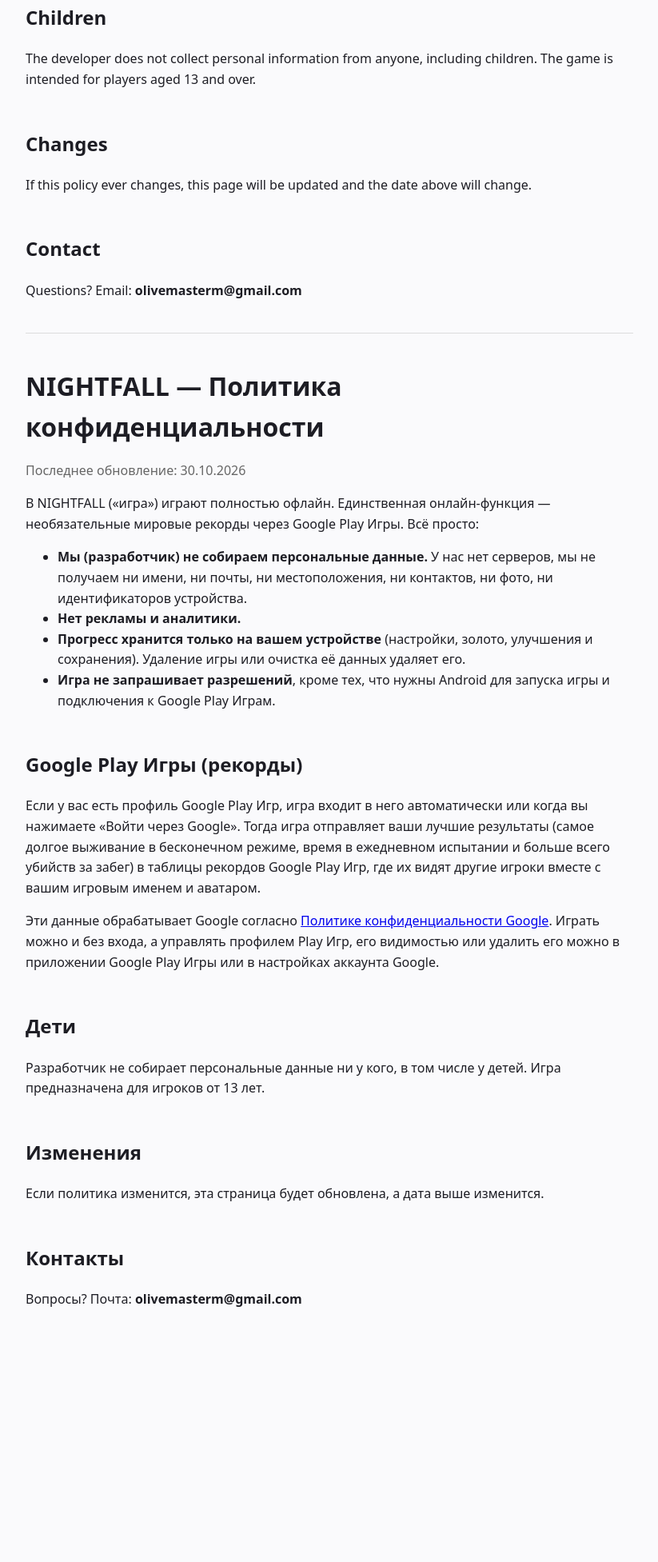
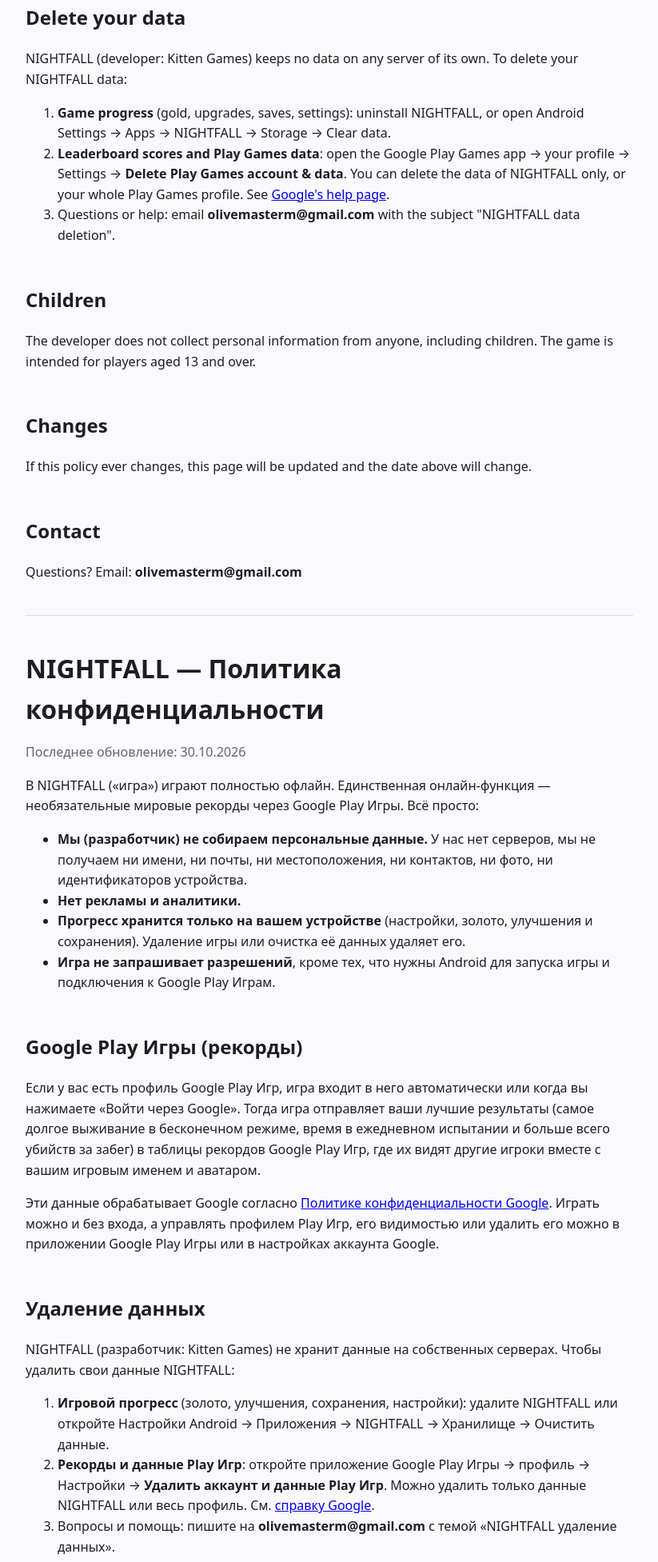
Before and after one commit to LyllKytten/nightfall-privacy, a plain HTML site: page index.html in a window 1280 px wide. Shown: the part 747-2700 px from the top of the page at 80% size, without its empty margins (228-1051 px from the left). Before the commit the page ends 2425 px from the top, so only its background shows below. Drawn offline with Linux system fonts and the light colour scheme.

Commit message:
Add data deletion instructions

```diff
--- a/index.html
+++ b/index.html
@@ -27,6 +27,14 @@
 <p>If you have a Google Play Games profile, the game signs in to it automatically, or when you tap "Sign in with Google". Then the game sends your best results (longest endless survival, daily challenge time and most kills in one run) to Google Play Games leaderboards, where other players can see them together with your Play Games gamer name and avatar.</p>
 <p>This data is handled by Google under the <a href="https://policies.google.com/privacy">Google Privacy Policy</a>. You can play without signing in, and you can manage or delete your Play Games profile and its visibility in the Google Play Games app or your Google account settings.</p>
 
+<h2 id="delete">Delete your data</h2>
+<p>NIGHTFALL (developer: Kitten Games) keeps no data on any server of its own. To delete your NIGHTFALL data:</p>
+<ol>
+  <li><b>Game progress</b> (gold, upgrades, saves, settings): uninstall NIGHTFALL, or open Android Settings → Apps → NIGHTFALL → Storage → Clear data.</li>
+  <li><b>Leaderboard scores and Play Games data</b>: open the Google Play Games app → your profile → Settings → <b>Delete Play Games account &amp; data</b>. You can delete the data of NIGHTFALL only, or your whole Play Games profile. See <a href="https://support.google.com/googleplay/answer/3129346">Google's help page</a>.</li>
+  <li>Questions or help: email <b>olivemasterm@gmail.com</b> with the subject "NIGHTFALL data deletion".</li>
+</ol>
+
 <h2>Children</h2>
 <p>The developer does not collect personal information from anyone, including children. The game is intended for players aged 13 and over.</p>
 
@@ -53,6 +61,14 @@
 <p>Если у вас есть профиль Google Play Игр, игра входит в него автоматически или когда вы нажимаете «Войти через Google». Тогда игра отправляет ваши лучшие результаты (самое долгое выживание в бесконечном режиме, время в ежедневном испытании и больше всего убийств за забег) в таблицы рекордов Google Play Игр, где их видят другие игроки вместе с вашим игровым именем и аватаром.</p>
 <p>Эти данные обрабатывает Google согласно <a href="https://policies.google.com/privacy">Политике конфиденциальности Google</a>. Играть можно и без входа, а управлять профилем Play Игр, его видимостью или удалить его можно в приложении Google Play Игры или в настройках аккаунта Google.</p>
 
+<h2 id="delete-ru">Удаление данных</h2>
+<p>NIGHTFALL (разработчик: Kitten Games) не хранит данные на собственных серверах. Чтобы удалить свои данные NIGHTFALL:</p>
+<ol>
+  <li><b>Игровой прогресс</b> (золото, улучшения, сохранения, настройки): удалите NIGHTFALL или откройте Настройки Android → Приложения → NIGHTFALL → Хранилище → Очистить данные.</li>
+  <li><b>Рекорды и данные Play Игр</b>: откройте приложение Google Play Игры → профиль → Настройки → <b>Удалить аккаунт и данные Play Игр</b>. Можно удалить только данные NIGHTFALL или весь профиль. См. <a href="https://support.google.com/googleplay/answer/3129346">справку Google</a>.</li>
+  <li>Вопросы и помощь: пишите на <b>olivemasterm@gmail.com</b> с темой «NIGHTFALL удаление данных».</li>
+</ol>
+
 <h2>Дети</h2>
 <p>Разработчик не собирает персональные данные ни у кого, в том числе у детей. Игра предназначена для игроков от 13 лет.</p>
 
```
